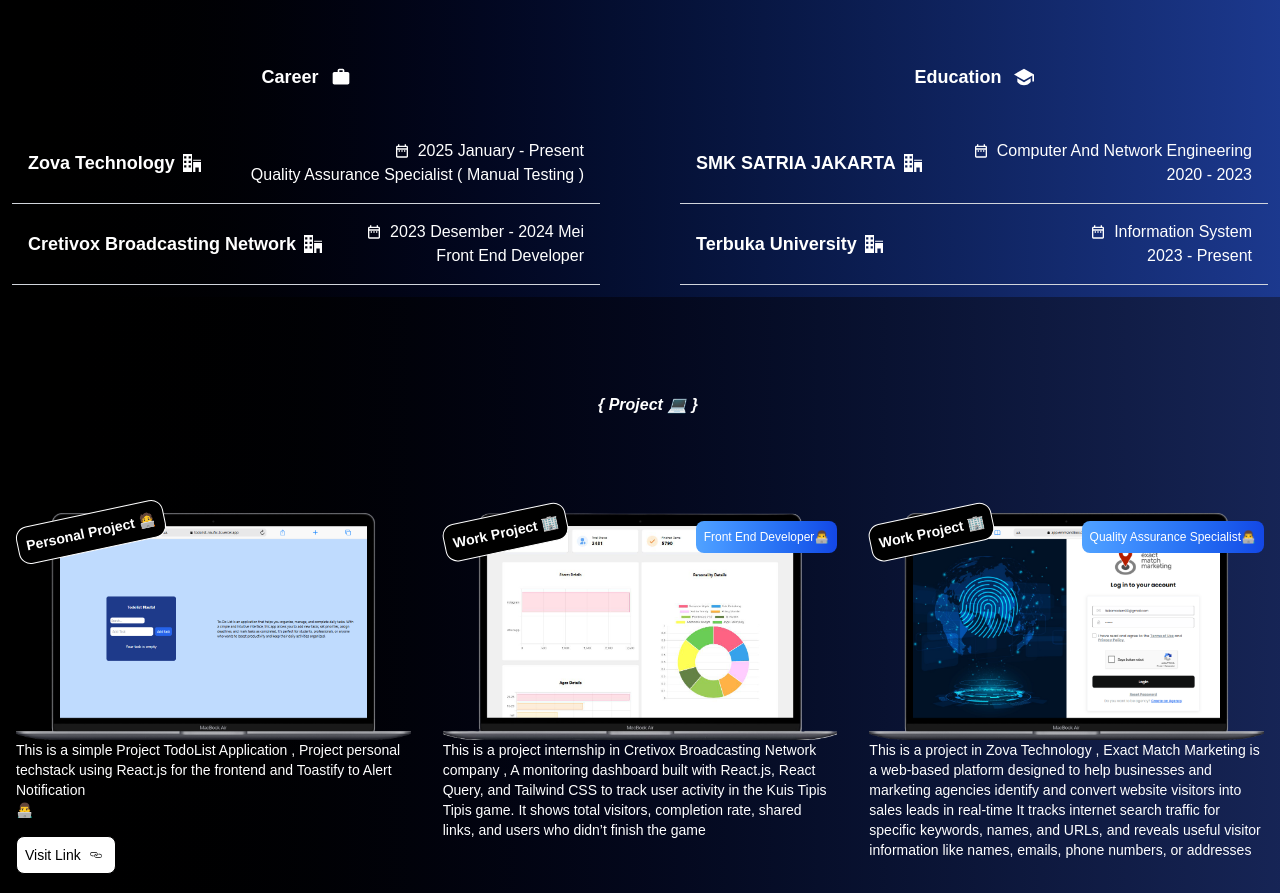
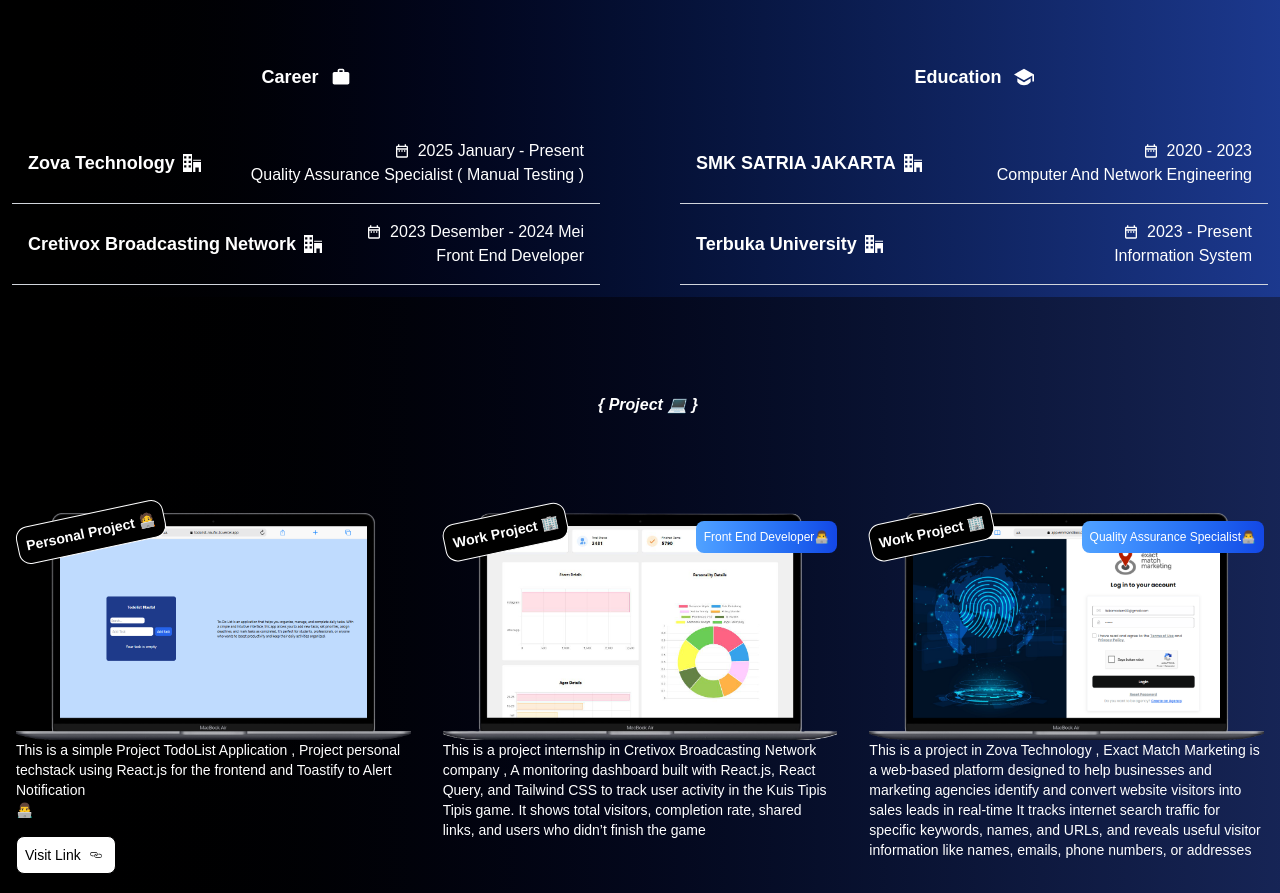
Before and after one commit to naufalaufa/naufalrifqi-portofolio-2025, a Next.js app: page / in a window 1280 px wide. Shown: the part 1660-2553 px from the top of the page. Built offline with nearby package versions, Linux system fonts and the light colour scheme.

Commit message:
change layout date

```diff
--- a/components/CarrerJourney.jsx
+++ b/components/CarrerJourney.jsx
@@ -65,9 +65,9 @@
                 <div className="flex flex-col items-center md:items-end">
                   <div className="text-md flex items-center gap-2 2xl:text-lg text-white">
                     <MdOutlineDateRange />
+                    <span>{date}</span>
+                  </div>
                     <span className="text-md 2xl:text-lg text-white">{role}</span>
-                  </div>
-                  <span>{date}</span>
                 </div>
               </div>
             );
```
